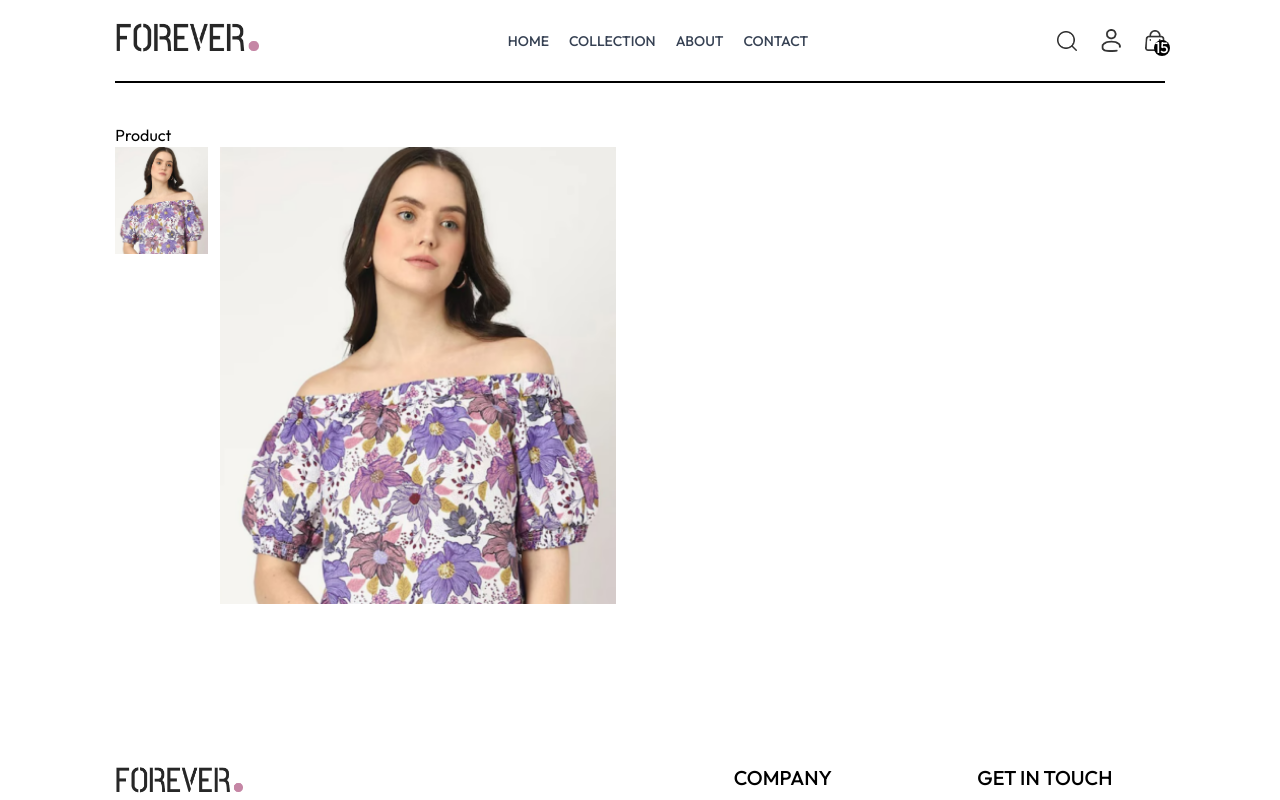
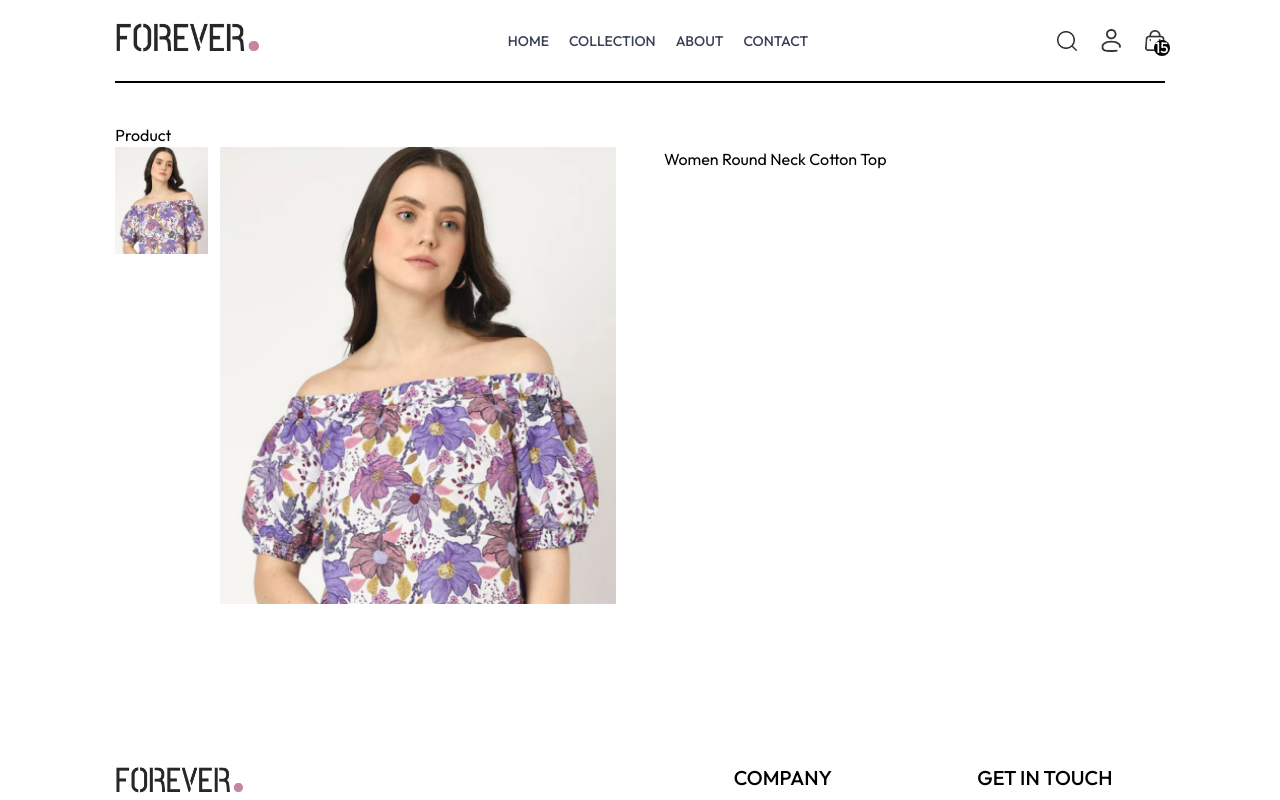
Before and after one commit to hellokristinafaye/clothing-ecommerce, a React (Vite) app: page /product/aaaaa in a window 1280 px wide. Shown: the top 800 px of the page. Built offline with nearby package versions, Linux system fonts and the light colour scheme.

Commit message:
Product name added!

```diff
--- a/src/pages/Product.jsx
+++ b/src/pages/Product.jsx
@@ -47,7 +47,9 @@ const Product = () => {
         {/* ----------- Product Info ------------- */}
 
         <div className="flex-1">
-
+          <h1 className="">
+            {productData.name}
+          </h1>
         </div>
 
       </div>
```
